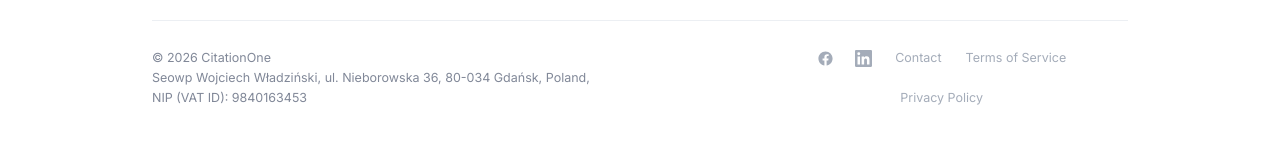
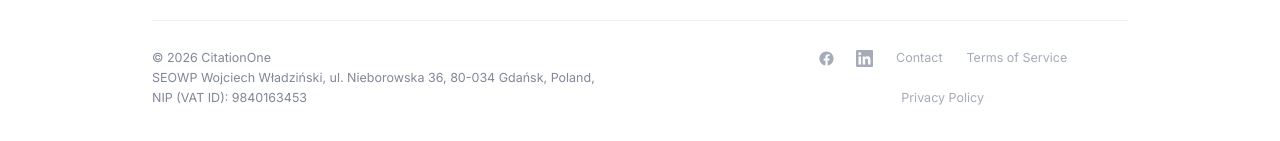
Before and after one commit to wojthub/ai-auditor-lp, a Next.js app: page / in a window 1280 px wide. Shown: the part 8496-8637 px from the top of the page. Built offline with nearby package versions, Linux system fonts and the light colour scheme; no server answers.

Commit message:
fix(footer): capitalize company name as SEOWP in PL and EN footers

```diff
--- a/src/components/Footer.tsx
+++ b/src/components/Footer.tsx
@@ -56,7 +56,7 @@ export default function Footer() {
             <div>&copy; {new Date().getFullYear()} CitationOne</div>
             {/* Dane firmy - te same co w regulaminie i polityce prywatnosci aplikacji. */}
             <address aria-label="Dane firmy" style={{ fontStyle: 'normal' }}>
-              <span style={{ whiteSpace: 'nowrap' }}>Seowp Wojciech Władziński,</span> <span style={{ whiteSpace: 'nowrap' }}>ul. Nieborowska 36,</span> <span style={{ whiteSpace: 'nowrap' }}>80-034 Gdańsk,</span> <span style={{ whiteSpace: 'nowrap' }}>NIP: 9840163453</span>
+              <span style={{ whiteSpace: 'nowrap' }}>SEOWP Wojciech Władziński,</span> <span style={{ whiteSpace: 'nowrap' }}>ul. Nieborowska 36,</span> <span style={{ whiteSpace: 'nowrap' }}>80-034 Gdańsk,</span> <span style={{ whiteSpace: 'nowrap' }}>NIP: 9840163453</span>
             </address>
           </div>
 
--- a/src/components/en/FooterEN.tsx
+++ b/src/components/en/FooterEN.tsx
@@ -56,7 +56,7 @@ export default function FooterEN() {
             <div>&copy; {new Date().getFullYear()} CitationOne</div>
             {/* Dane firmy - te same co w regulaminie i polityce prywatnosci aplikacji. */}
             <address aria-label="Company details" style={{ fontStyle: 'normal' }}>
-              <span style={{ whiteSpace: 'nowrap' }}>Seowp Wojciech Władziński,</span> <span style={{ whiteSpace: 'nowrap' }}>ul. Nieborowska 36,</span> <span style={{ whiteSpace: 'nowrap' }}>80-034 Gdańsk, Poland,</span> <span style={{ whiteSpace: 'nowrap' }}>NIP (VAT ID): 9840163453</span>
+              <span style={{ whiteSpace: 'nowrap' }}>SEOWP Wojciech Władziński,</span> <span style={{ whiteSpace: 'nowrap' }}>ul. Nieborowska 36,</span> <span style={{ whiteSpace: 'nowrap' }}>80-034 Gdańsk, Poland,</span> <span style={{ whiteSpace: 'nowrap' }}>NIP (VAT ID): 9840163453</span>
             </address>
           </div>
 
```
